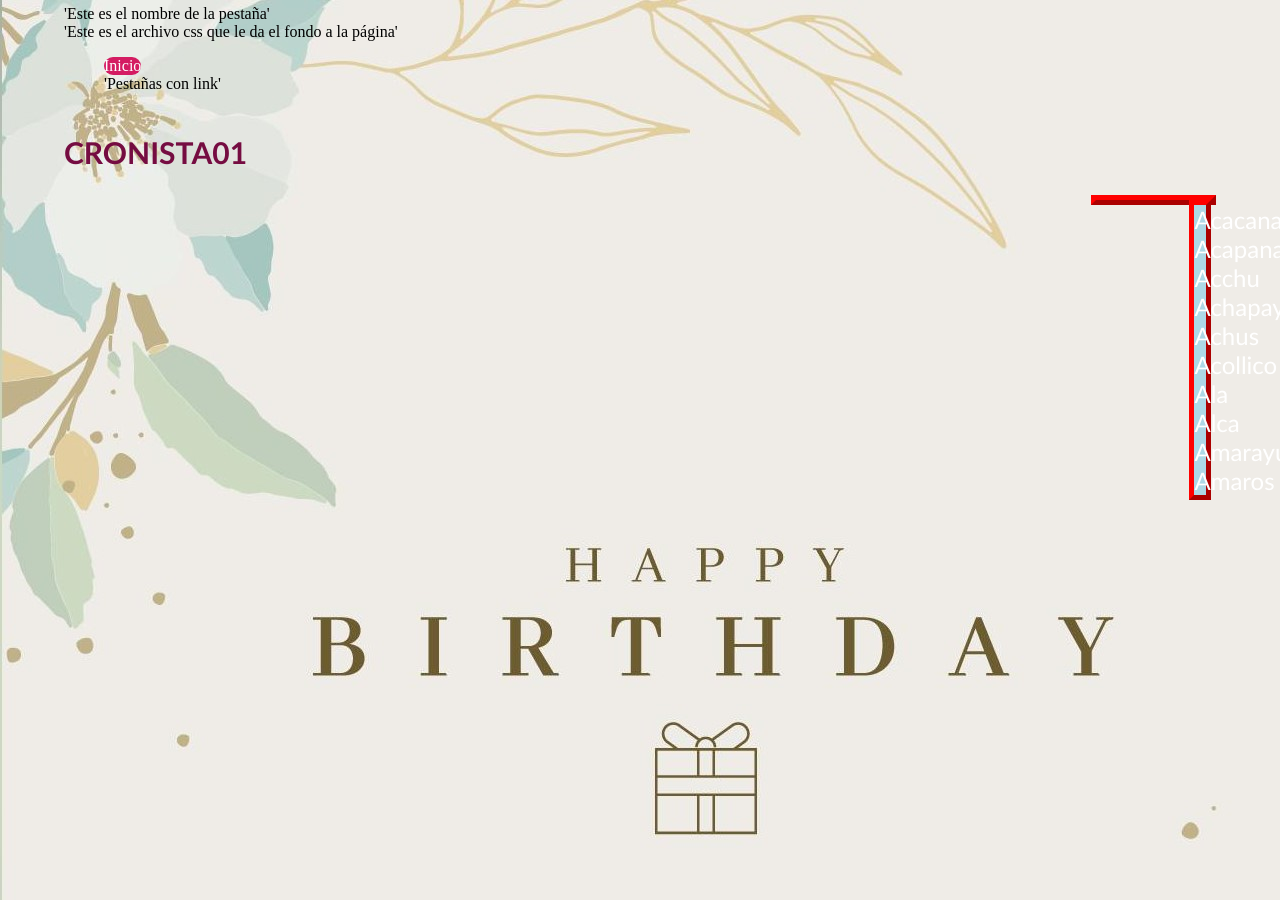
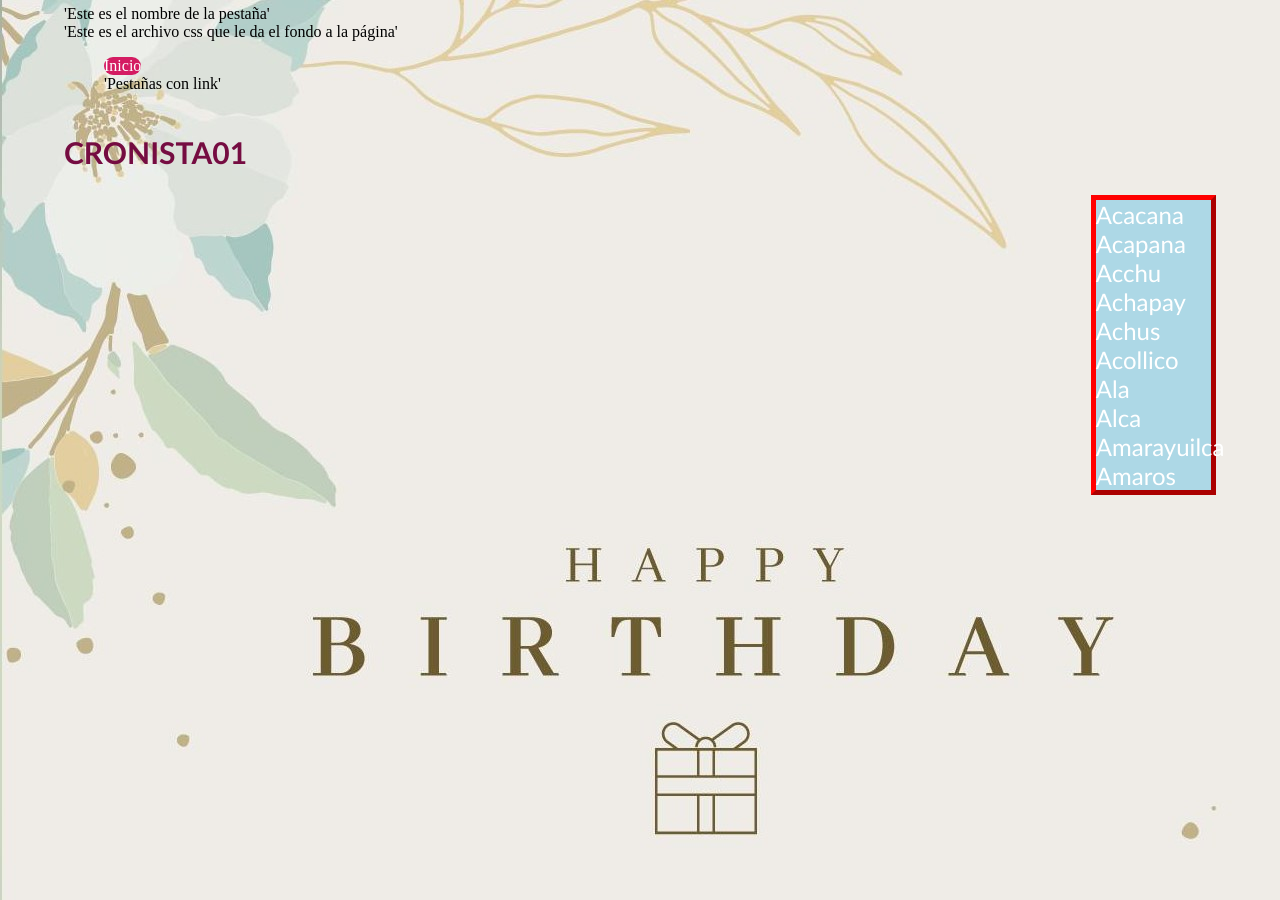
Before and after one commit to glosascroniquenses/Pruebas, a Jekyll site: the page built from _autores/cronista01.html, in a window 1280 px wide. Built offline with Jekyll 4.4.1, drawn with Linux system fonts in a browser that asks for light colours.

Commit message:
Update mainCopia.css

```diff
--- a/css/mainCopia.css
+++ b/css/mainCopia.css
@@ -56,7 +56,7 @@
     width: 90%;
 }
 
-#palabras {
+#palabras2 {
   right: 0;
   width: 10%;
   position: absolute;
@@ -66,7 +66,7 @@
   font-size: 1.5rem;
   }
 
-#palabras-nav {
+#palabras2-nav {
    a,:link {
        color: #800;
    }
```
